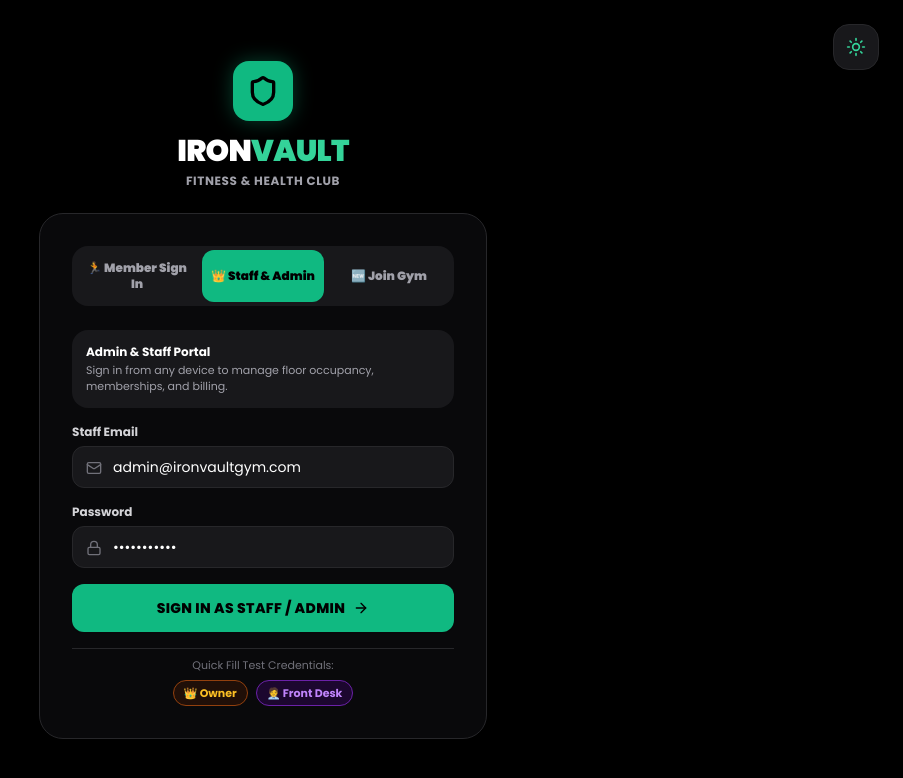
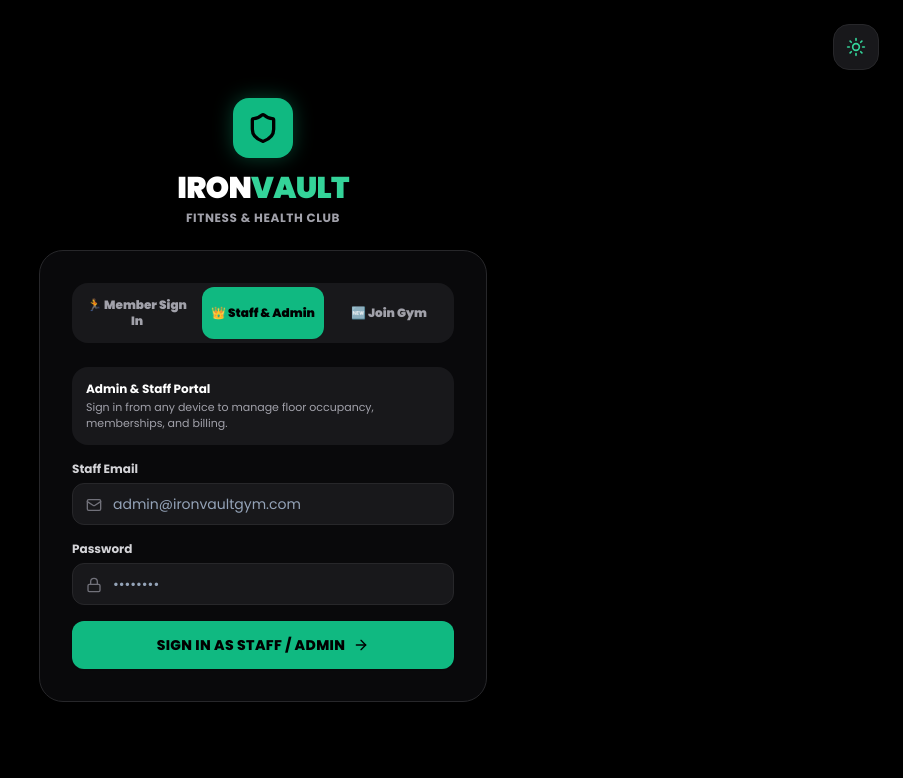
Before and after one commit to Souyash/GYM_CRM, a React (Vite) app in the folder client/: page / in a window 1280 px wide. Both pictures are taken after a click on the button "👑 Staff & Admin". Shown: the top 778 px of the page, without its empty margins (377-1280 px from the left). Built offline with nearby package versions, Linux system fonts and the light colour scheme.

Commit message:
chore: remove test shortcuts and demo switcher for authentic 100% production prototype

```diff
--- a/client/src/components/Navbar.tsx
+++ b/client/src/components/Navbar.tsx
@@ -23,7 +23,7 @@ interface NavbarProps {
 }
 
 export const Navbar: React.FC<NavbarProps> = ({ currentTab, setCurrentTab, onOpenScanner }) => {
-  const { user, logout, quickSwitchUser } = useAuth();
+  const { user, logout } = useAuth();
   const [isDark, setIsDark] = useState<boolean>(() => {
     if (typeof window !== 'undefined') {
       const saved = localStorage.getItem('gym_theme');
@@ -81,52 +81,6 @@ export const Navbar: React.FC<NavbarProps> = ({ currentTab, setCurrentTab, onOpe
           {/* Clean Commercial Navigation Tabs */}
           {user && (
             <div className="hidden md:flex items-center gap-2.5">
-              {/* Role Fast Switcher Pill Bar for Seamless Testing */}
-              <div className="flex items-center gap-1 bg-slate-200/70 dark:bg-zinc-800/80 p-1 rounded-xl border border-slate-300/60 dark:border-zinc-700/60 text-xs">
-                <span className="text-[10px] uppercase font-bold text-slate-500 dark:text-zinc-400 px-2 select-none">
-                  Test Role:
-                </span>
-                <button
-                  onClick={async () => {
-                    await quickSwitchUser('admin@ironvaultgym.com');
-                    setCurrentTab('admin_dashboard');
-                  }}
-                  className={`px-2.5 py-1 rounded-lg font-semibold transition ${
-                    user.role === 'SUPER_ADMIN'
-                      ? 'bg-emerald-600 text-white dark:bg-emerald-500 dark:text-black font-bold shadow-sm'
-                      : 'text-slate-600 dark:text-zinc-400 hover:text-slate-900 dark:hover:text-white'
-                  }`}
-                >
-                  👑 Owner
-                </button>
-                <button
-                  onClick={async () => {
-                    await quickSwitchUser('manager@ironvaultgym.com');
-                    setCurrentTab('manager_dashboard');
-                  }}
-                  className={`px-2.5 py-1 rounded-lg font-semibold transition ${
-                    user.role === 'MANAGER'
-                      ? 'bg-emerald-600 text-white dark:bg-emerald-500 dark:text-black font-bold shadow-sm'
-                      : 'text-slate-600 dark:text-zinc-400 hover:text-slate-900 dark:hover:text-white'
-                  }`}
-                >
-                  🧑‍💼 Front Desk
-                </button>
-                <button
-                  onClick={async () => {
-                    await quickSwitchUser('macbook.member@ironvaultgym.com');
-                    setCurrentTab('member_profile');
-                  }}
-                  className={`px-2.5 py-1 rounded-lg font-semibold transition ${
-                    user.role === 'MEMBER'
-                      ? 'bg-emerald-600 text-white dark:bg-emerald-500 dark:text-black font-bold shadow-sm'
-                      : 'text-slate-600 dark:text-zinc-400 hover:text-slate-900 dark:hover:text-white'
-                  }`}
-                >
-                  🏃 Member
-                </button>
-              </div>
-
               {/* Navigation Links */}
               <nav className="flex items-center gap-1.5 bg-slate-100 dark:bg-zinc-900 p-1.5 rounded-2xl border border-slate-200/80 dark:border-zinc-800">
                 {user.role === 'SUPER_ADMIN' && (
--- a/client/src/views/LoginView.tsx
+++ b/client/src/views/LoginView.tsx
@@ -21,12 +21,12 @@ export const LoginView: React.FC = () => {
   const [activeTab, setActiveTab] = useState<'MEMBER_LOGIN' | 'STAFF_LOGIN' | 'SIGNUP'>('MEMBER_LOGIN');
 
   // Member Login Fields
-  const [memberEmail, setMemberEmail] = useState('macbook.member@ironvaultgym.com');
-  const [memberPassword, setMemberPassword] = useState('Member@12345');
+  const [memberEmail, setMemberEmail] = useState('');
+  const [memberPassword, setMemberPassword] = useState('');
 
   // Staff Login Fields
-  const [staffEmail, setStaffEmail] = useState('admin@ironvaultgym.com');
-  const [staffPassword, setStaffPassword] = useState('Admin@12345');
+  const [staffEmail, setStaffEmail] = useState('');
+  const [staffPassword, setStaffPassword] = useState('');
 
   // Sign Up Form Fields
   const [fullName, setFullName] = useState('');
@@ -223,9 +223,10 @@ export const LoginView: React.FC = () => {
                   <input
                     type="email"
                     required
+                    placeholder="member@ironvaultgym.com"
                     value={memberEmail}
                     onChange={(e) => setMemberEmail(e.target.value)}
-                    className="w-full bg-slate-50 dark:bg-zinc-900 border border-slate-200 dark:border-zinc-800 rounded-xl pl-10 pr-3.5 py-2.5 text-sm text-slate-900 dark:text-white focus:outline-none focus:border-emerald-600 dark:focus:border-emerald-500"
+                    className="w-full bg-slate-50 dark:bg-zinc-900 border border-slate-200 dark:border-zinc-800 rounded-xl pl-10 pr-3.5 py-2.5 text-sm text-slate-900 dark:text-white placeholder:text-slate-400 focus:outline-none focus:border-emerald-600 dark:focus:border-emerald-500"
                   />
                 </div>
               </div>
@@ -239,9 +240,10 @@ export const LoginView: React.FC = () => {
                   <input
                     type="password"
                     required
+                    placeholder="••••••••"
                     value={memberPassword}
                     onChange={(e) => setMemberPassword(e.target.value)}
-                    className="w-full bg-slate-50 dark:bg-zinc-900 border border-slate-200 dark:border-zinc-800 rounded-xl pl-10 pr-3.5 py-2.5 text-sm text-slate-900 dark:text-white focus:outline-none focus:border-emerald-600 dark:focus:border-emerald-500"
+                    className="w-full bg-slate-50 dark:bg-zinc-900 border border-slate-200 dark:border-zinc-800 rounded-xl pl-10 pr-3.5 py-2.5 text-sm text-slate-900 dark:text-white placeholder:text-slate-400 focus:outline-none focus:border-emerald-600 dark:focus:border-emerald-500"
                   />
                 </div>
               </div>
@@ -254,23 +256,6 @@ export const LoginView: React.FC = () => {
                 <span>{isLoading ? 'Signing In...' : 'Log In to Member Dashboard'}</span>
                 <ArrowRight className="w-4 h-4" />
               </button>
-
-              {/* 1-Tap Quick Fill Demo Button */}
-              <div className="pt-2 border-t border-slate-100 dark:border-zinc-800 text-center">
-                <p className="text-[11px] text-slate-400 dark:text-zinc-500 mb-1.5">
-                  Real Testing Quick Fill:
-                </p>
-                <button
-                  type="button"
-                  onClick={() => {
-                    setMemberEmail('macbook.member@ironvaultgym.com');
-                    setMemberPassword('Member@12345');
-                  }}
-                  className="py-1.5 px-3 rounded-full text-xs font-bold bg-emerald-50 dark:bg-emerald-950/40 text-emerald-700 dark:text-emerald-400 border border-emerald-200 dark:border-emerald-800 hover:bg-emerald-100 transition"
-                >
-                  ⚡ Fill: Alex Rivera (Member)
-                </button>
-              </div>
             </form>
           )}
 
@@ -293,9 +278,10 @@ export const LoginView: React.FC = () => {
                   <input
                     type="email"
                     required
+                    placeholder="admin@ironvaultgym.com"
                     value={staffEmail}
                     onChange={(e) => setStaffEmail(e.target.value)}
-                    className="w-full bg-slate-50 dark:bg-zinc-900 border border-slate-200 dark:border-zinc-800 rounded-xl pl-10 pr-3.5 py-2.5 text-sm text-slate-900 dark:text-white focus:outline-none focus:border-emerald-600 dark:focus:border-emerald-500"
+                    className="w-full bg-slate-50 dark:bg-zinc-900 border border-slate-200 dark:border-zinc-800 rounded-xl pl-10 pr-3.5 py-2.5 text-sm text-slate-900 dark:text-white placeholder:text-slate-400 focus:outline-none focus:border-emerald-600 dark:focus:border-emerald-500"
                   />
                 </div>
               </div>
@@ -309,9 +295,10 @@ export const LoginView: React.FC = () => {
                   <input
                     type="password"
                     required
+                    placeholder="••••••••"
                     value={staffPassword}
                     onChange={(e) => setStaffPassword(e.target.value)}
-                    className="w-full bg-slate-50 dark:bg-zinc-900 border border-slate-200 dark:border-zinc-800 rounded-xl pl-10 pr-3.5 py-2.5 text-sm text-slate-900 dark:text-white focus:outline-none focus:border-emerald-600 dark:focus:border-emerald-500"
+                    className="w-full bg-slate-50 dark:bg-zinc-900 border border-slate-200 dark:border-zinc-800 rounded-xl pl-10 pr-3.5 py-2.5 text-sm text-slate-900 dark:text-white placeholder:text-slate-400 focus:outline-none focus:border-emerald-600 dark:focus:border-emerald-500"
                   />
                 </div>
               </div>
@@ -324,35 +311,6 @@ export const LoginView: React.FC = () => {
                 <span>{isLoading ? 'Authenticating...' : 'Sign In as Staff / Admin'}</span>
                 <ArrowRight className="w-4 h-4" />
               </button>
-
-              {/* Quick Fill Pills for Testing */}
-              <div className="pt-2 border-t border-slate-100 dark:border-zinc-800 text-center space-y-1.5">
-                <p className="text-[11px] text-slate-400 dark:text-zinc-500">
-                  Quick Fill Test Credentials:
-                </p>
-                <div className="flex items-center justify-center gap-2">
-                  <button
-                    type="button"
-                    onClick={() => {
-                      setStaffEmail('admin@ironvaultgym.com');
-                      setStaffPassword('Admin@12345');
-                    }}
-                    className="py-1 px-2.5 rounded-full text-[11px] font-bold bg-amber-50 dark:bg-amber-950/40 text-amber-700 dark:text-amber-400 border border-amber-200 dark:border-amber-800"
-                  >
-                    👑 Owner
-                  </button>
-                  <button
-                    type="button"
-                    onClick={() => {
-                      setStaffEmail('manager@ironvaultgym.com');
-                      setStaffPassword('Manager@12345');
-                    }}
-                    className="py-1 px-2.5 rounded-full text-[11px] font-bold bg-purple-50 dark:bg-purple-950/40 text-purple-700 dark:text-purple-400 border border-purple-200 dark:border-purple-800"
-                  >
-                    🧑‍💼 Front Desk
-                  </button>
-                </div>
-              </div>
             </form>
           )}
 
```
